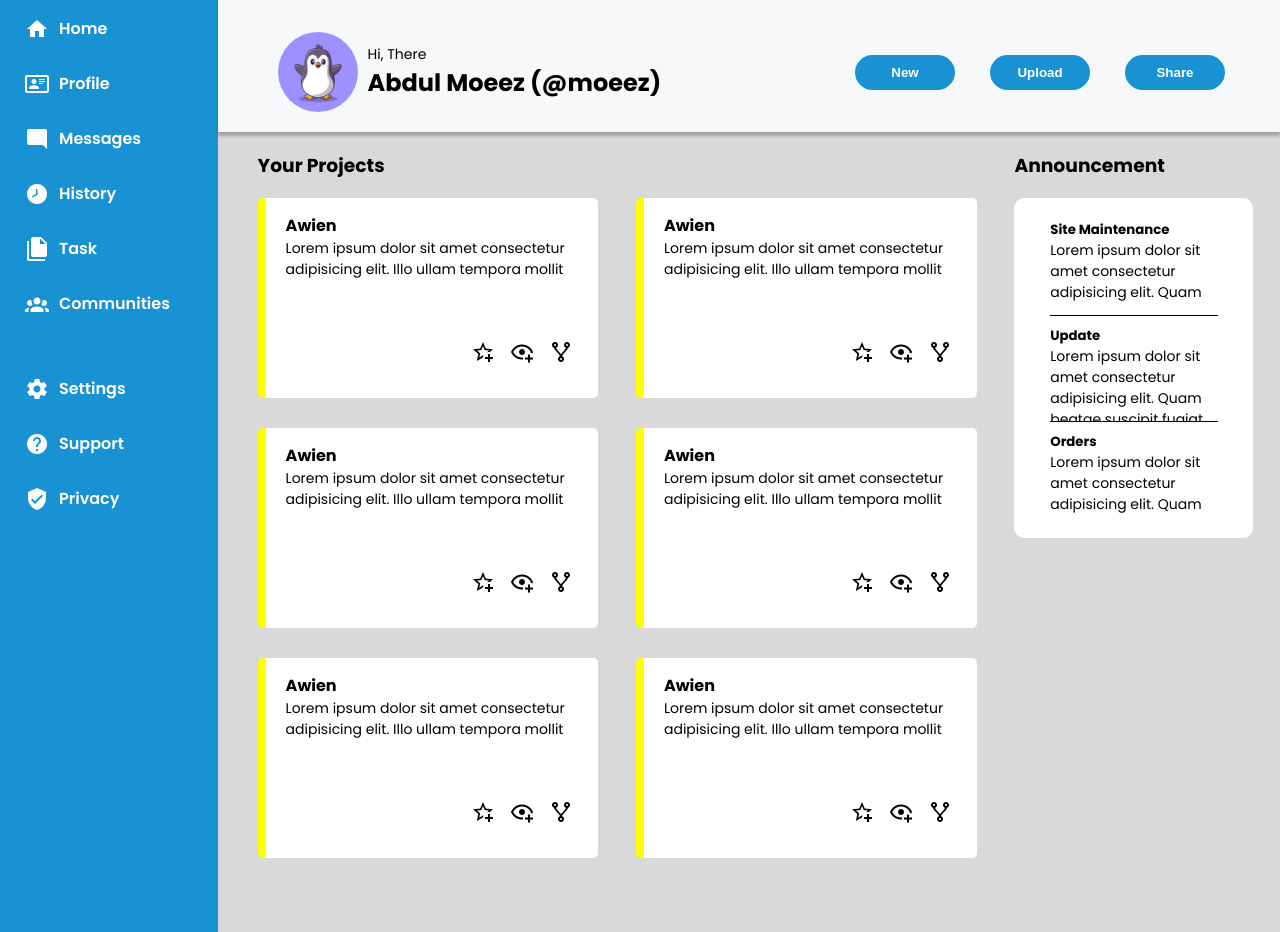
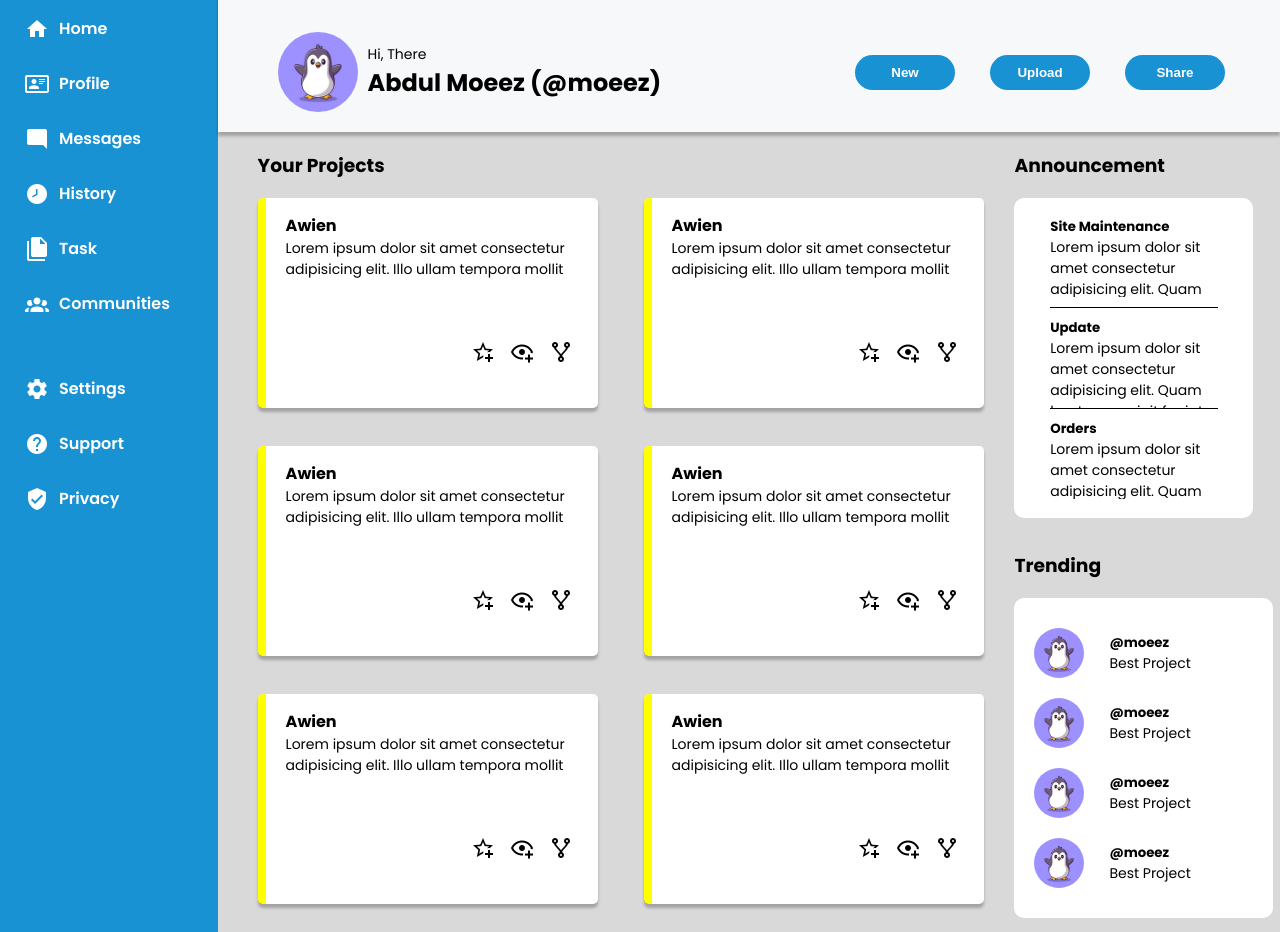
Before and after one commit to AbdulMoeez060/admin-dashboard, a plain HTML site: page index.html in a window 1280 px wide. Shown: the part 68-1000 px from the top of the page. Drawn offline with Linux system fonts and the light colour scheme.

Commit message:
add trending card

```diff
--- a/index.html
+++ b/index.html
@@ -152,6 +152,39 @@
         </div>
 
         <div class="trending">
+            <h3>Trending</h3>
+            <div class="anons">
+                <div class="user">
+                    <img style="border-radius: 50%; width: 50px;" src="./icons/bird.jpg" >
+                    <div class="info">
+                        <h5>@moeez</h5>
+                        <p>Best Project</p>
+                    </div>
+                </div>
+                <div class="user">
+                    <img style="border-radius: 50%; width: 50px;" src="./icons/bird.jpg" >
+                    <div class="info">
+                        <h5>@moeez</h5>
+                        <p>Best Project</p>
+                    </div>
+                </div>
+                <div class="user">
+                    <img style="border-radius: 50%; width: 50px;" src="./icons/bird.jpg" >
+                    <div class="info">
+                        <h5>@moeez</h5>
+                        <p>Best Project</p>
+                    </div>
+                </div>
+                <div class="user">
+                    <img style="border-radius: 50%; width: 50px;" src="./icons/bird.jpg" >
+                    <div class="info">
+                        <h5>@moeez</h5>
+                        <p>Best Project</p>
+                    </div>
+                </div>
+
+            </div>
+
 
         </div>
 
--- a/style.css
+++ b/style.css
@@ -10,6 +10,10 @@ body{
     grid-template-rows: 25vh 100vh;
     width: 100vw;
     overflow-x: hidden;
+}
+h2,p,h4,h5,h6{
+    margin: 0;
+    padding: 0;
 }
 .sidebar{
     grid-row: 1/3;
@@ -110,10 +114,7 @@ input[type='search']:focus{
     gap: 10px;
     overflow: hidden;
 }
-h2,p,h4,h5{
-    margin: 0;
-    padding: 0;
-}
+
 .buttons{
     grid-area: 2/2/2/2;
     display: flex;
@@ -152,8 +153,8 @@ h2,p,h4,h5{
 .cards{
     display: grid;
     grid-template-columns: repeat(auto-fit,minmax(300px,45%));
-    grid-auto-rows: 200px;
-    gap: 5%;
+    grid-auto-rows: 210px;
+    gap: 6%;
 }
 .card{
     background-color: #fff;
@@ -164,6 +165,10 @@ h2,p,h4,h5{
     overflow: hidden;
     border-left: yellow 8px solid;
     border-radius: 5px;
+    position: relative;
+    -webkit-box-shadow: 0px 4px 3px rgba(0, 0, 0, 0.25);
+	   -moz-box-shadow: 0px 4px 3px rgba(0, 0, 0, 0.25);
+	        box-shadow: 0px 4px 3px rgba(0, 0, 0, 0.25);
 }
 p{
     font-size: 14px;
@@ -183,10 +188,13 @@ p{
 .anons{
     background-color: #fff;
     width: 90%;
-    height: 85%;
+    height: 80%;
     display: flex;
     flex-direction: column;
     border-radius: 10px;
+
+}
+.announcement >.anons{
     align-items: center;
     justify-content: center;
 }
@@ -207,3 +215,16 @@ p{
 .trending{
     grid-area: 2/2/2/2;
 }
+.trending > .anons{
+    justify-content: center;
+    align-items: flex-start;
+    gap: 20px;
+    padding-left: 20px;
+}
+
+.user{
+    display: flex;
+    align-items: center;
+    justify-content: center;
+    gap: 25px;
+}
```
